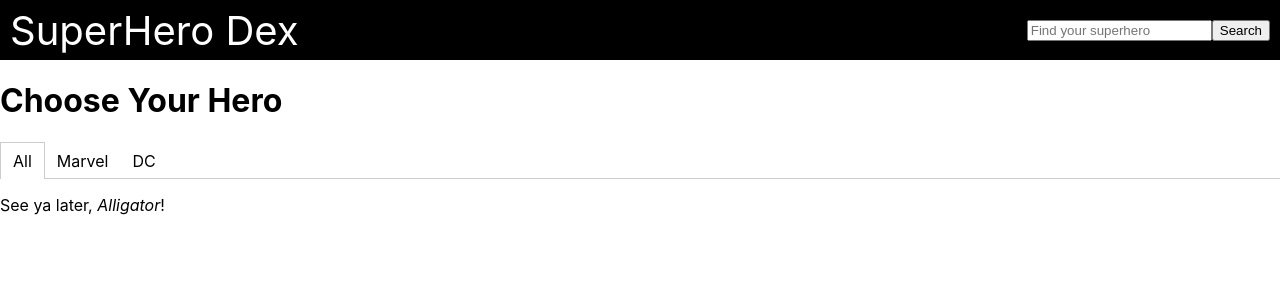
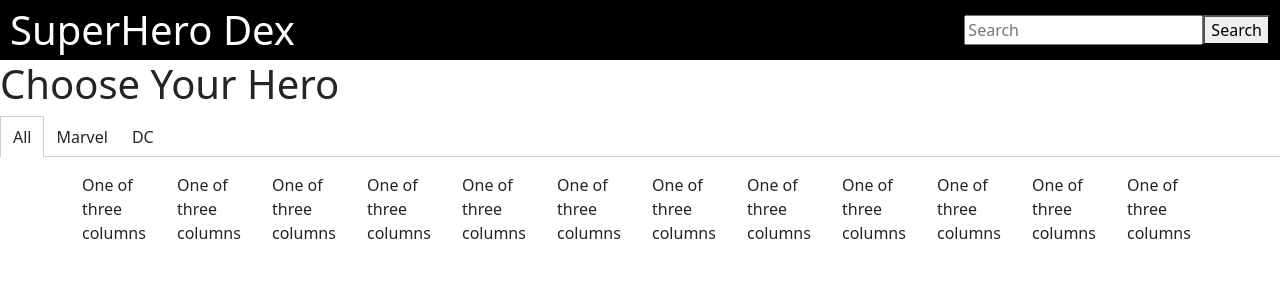
Before and after one commit to raven-binary/hackathon, a React (Create React App) app: page / in a window 1280 px wide. Shown: the top 300 px of the page. Built offline with nearby package versions, Linux system fonts and the light colour scheme.

Commit message:
update home

```diff
--- a/package.json
+++ b/package.json
@@ -6,7 +6,9 @@
     "@testing-library/jest-dom": "^5.14.1",
     "@testing-library/react": "^11.2.7",
     "@testing-library/user-event": "^12.8.3",
+    "bootstrap": "^5.1.1",
     "react": "^17.0.2",
+    "react-bootstrap": "^2.0.0-rc.1",
     "react-dom": "^17.0.2",
     "react-router-dom": "^5.3.0",
     "react-scripts": "4.0.3",
--- a/src/App.css
+++ b/src/App.css
@@ -12,9 +12,13 @@
   padding-left: 10px;
 }
 
-.search_bar {
+.search_box {
   margin-left: auto;
   padding-right: 10px;
+}
+
+.search_bar {
+  display: inline-flex;
 }
 
 .tab-list {
--- a/src/App.js
+++ b/src/App.js
@@ -1,6 +1,7 @@
 import { BrowserRouter, Route, Switch, Link } from "react-router-dom";
 import "./App.css";
 import Home from "./Components/Home";
+import "bootstrap/dist/css/bootstrap.min.css";
 
 function App() {
   return (
--- /dev/null
+++ b/src/Components/Content.js
@@ -0,0 +1,26 @@
+import "../App.css";
+import React, { useState, useEffect, useRef } from "react";
+import "bootstrap/dist/css/bootstrap.min.css";
+
+function Content() {
+  return (
+    <div class="container">
+      <div class="row">
+        <div class="col-lg-1 col-md-2 col-sm-4 col-6">One of three columns</div>
+        <div class="col-lg-1 col-md-2 col-sm-4 col-6">One of three columns</div>
+        <div class="col-lg-1 col-md-2 col-sm-4 col-6">One of three columns</div>
+        <div class="col-lg-1 col-md-2 col-sm-4 col-6">One of three columns</div>
+        <div class="col-lg-1 col-md-2 col-sm-4 col-6">One of three columns</div>
+        <div class="col-lg-1 col-md-2 col-sm-4 col-6">One of three columns</div>
+        <div class="col-lg-1 col-md-2 col-sm-4 col-6">One of three columns</div>
+        <div class="col-lg-1 col-md-2 col-sm-4 col-6">One of three columns</div>
+        <div class="col-lg-1 col-md-2 col-sm-4 col-6">One of three columns</div>
+        <div class="col-lg-1 col-md-2 col-sm-4 col-6">One of three columns</div>
+        <div class="col-lg-1 col-md-2 col-sm-4 col-6">One of three columns</div>
+        <div class="col-lg-1 col-md-2 col-sm-4 col-6">One of three columns</div>
+      </div>
+    </div>
+  );
+}
+
+export default Content;
--- a/src/Components/Home.js
+++ b/src/Components/Home.js
@@ -1,14 +1,16 @@
 import "../App.css";
 import SearchBar from "./Search";
 import Tabs from "./Tabs";
+import Content from "./Content";
 import React, { useState, useEffect, useRef } from "react";
+import "bootstrap/dist/css/bootstrap.min.css";
 
 function Home() {
   return (
     <div>
-      <nav>
+      <nav class="">
         <div class="web_name">SuperHero Dex</div>
-        <div class="search_bar">
+        <div class="search_box">
           <SearchBar />
         </div>
       </nav>
@@ -17,7 +19,7 @@
           <h1>Choose Your Hero</h1>
           <Tabs>
             <div label="All">
-              See ya later, <em>Alligator</em>!
+              <Content />
             </div>
             <div label="Marvel">
               After 'while, <em>Crocodile</em>!
@@ -28,6 +30,7 @@
           </Tabs>
         </div>
       </div>
+      <div></div>
     </div>
   );
 }
--- a/src/Components/Search.jsx
+++ b/src/Components/Search.jsx
@@ -1,17 +1,16 @@
 import "../App.css";
 
 const SearchBar = () => (
-  <form action="/" method="get">
-    {/* <label htmlFor="header-search">
-      <span className="visually-hidden">Search blog posts</span>
-    </label> */}
+  <form>
     <input
-      type="text"
-      id="header-search"
-      placeholder="Find your superhero"
-      name="s"
-    />
-    <button type="submit">Search</button>
+      class=""
+      type="search"
+      placeholder="Search"
+      aria-label="Search"
+    ></input>
+    <button class="" type="submit">
+      Search
+    </button>
   </form>
 );
 
--- a/src/Components/Tab.js
+++ b/src/Components/Tab.js
@@ -1,5 +1,6 @@
 import React, { Component } from "react";
 import PropTypes from "prop-types";
+import "bootstrap/dist/css/bootstrap.min.css";
 
 class Tab extends Component {
   static propTypes = {
--- a/src/Components/Tabs.js
+++ b/src/Components/Tabs.js
@@ -1,6 +1,7 @@
 import React, { Component } from "react";
 import PropTypes from "prop-types";
 import Tab from "./Tab";
+import "bootstrap/dist/css/bootstrap.min.css";
 
 class Tabs extends Component {
   static propTypes = {
```
Also changed, not shown: 1 other file (tests, documents, lock files or other folders).
